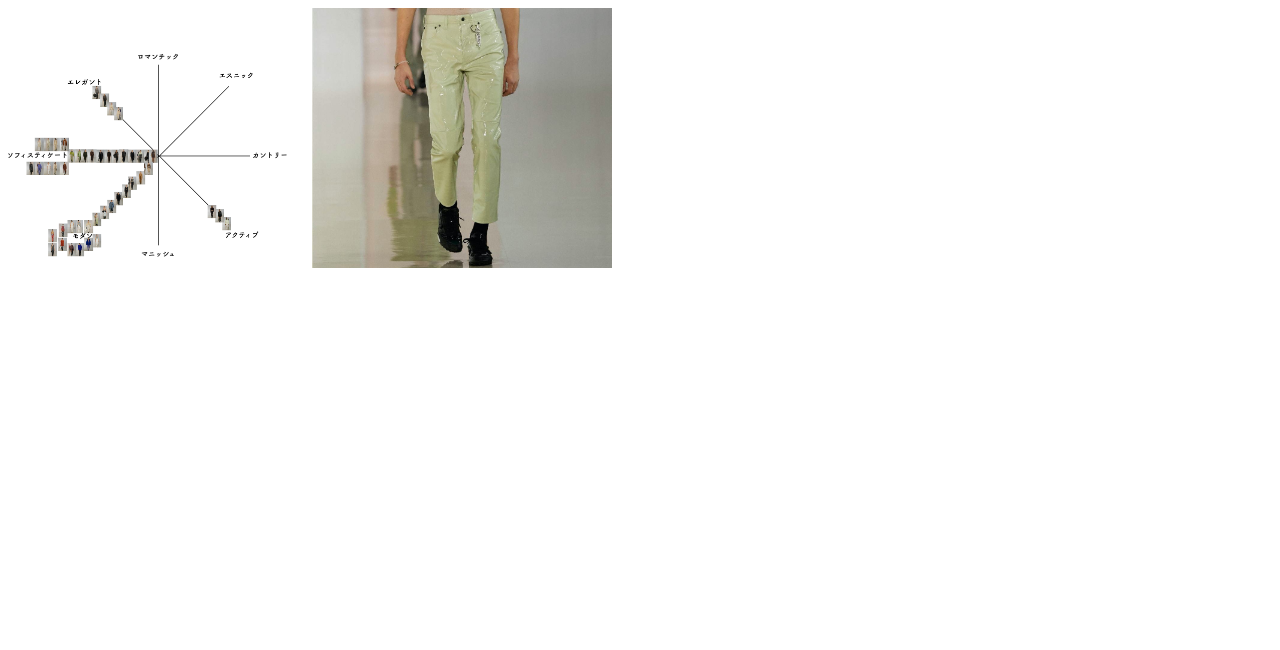
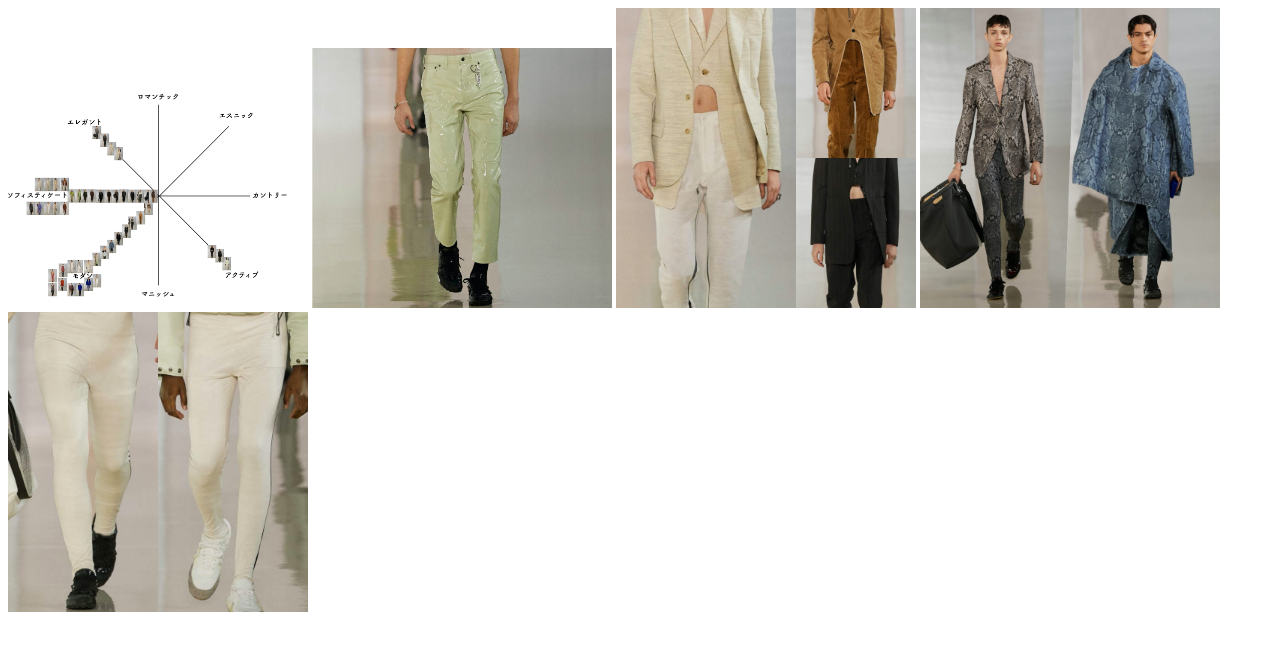
Before and after one commit to yudaiukawa/hatena25, a plain HTML site: page index.html in a window 1280 px wide. Drawn offline with Linux system fonts and the light colour scheme.

Commit message:
Update index.html

```diff
--- a/index.html
+++ b/index.html
@@ -7,8 +7,8 @@
 <body>
 <img src="スクリーンショット 2020-01-22 22.30.53.png" width="300px">
   <img src="acnestudios-fw20-mens-02.jpg" width="300px">
-  <img src="" width="300px">
-  <img src="" width="300px">
-  <img src="" width="300px">
+  <img src="collage.png" width="300px">
+  <img src="collage1.png" width="300px">
+  <img src="collage2.png" width="300px">
 </body>
 </html>
```
